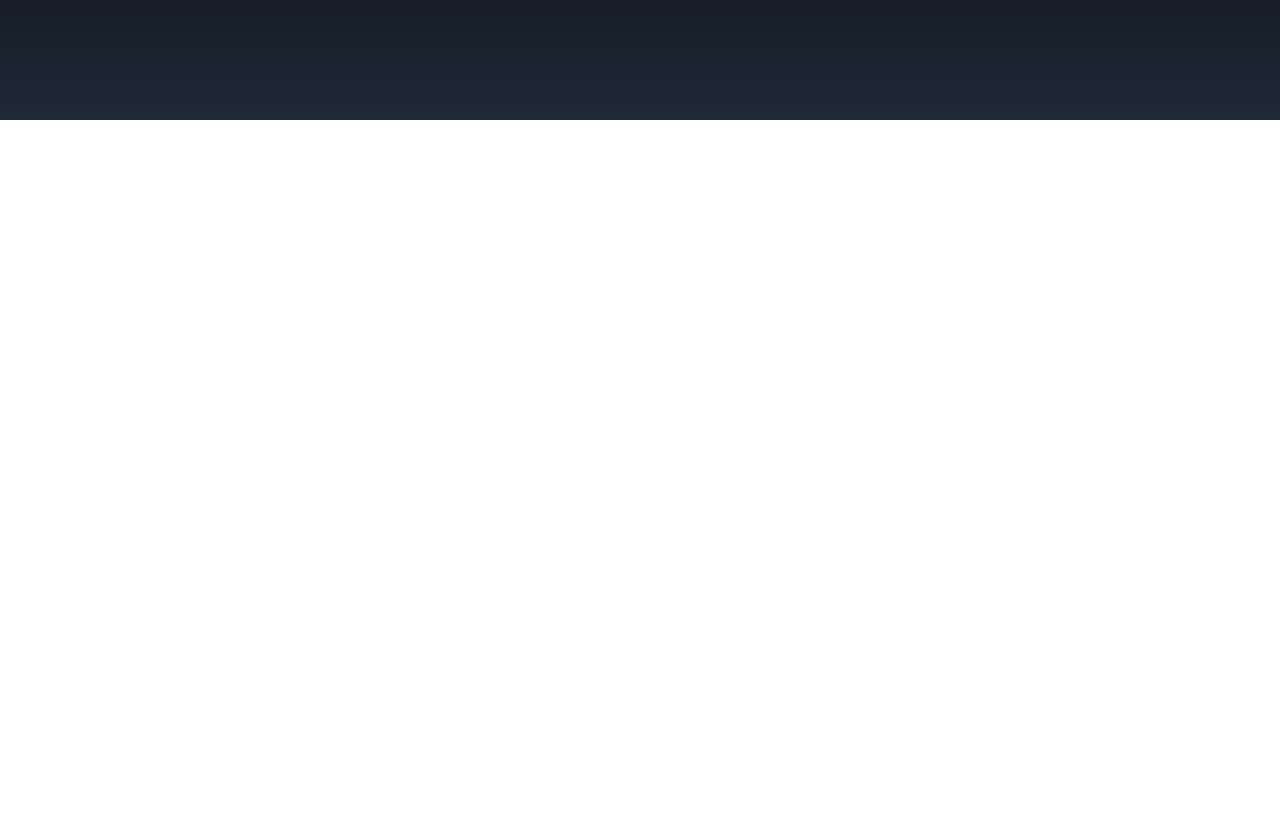
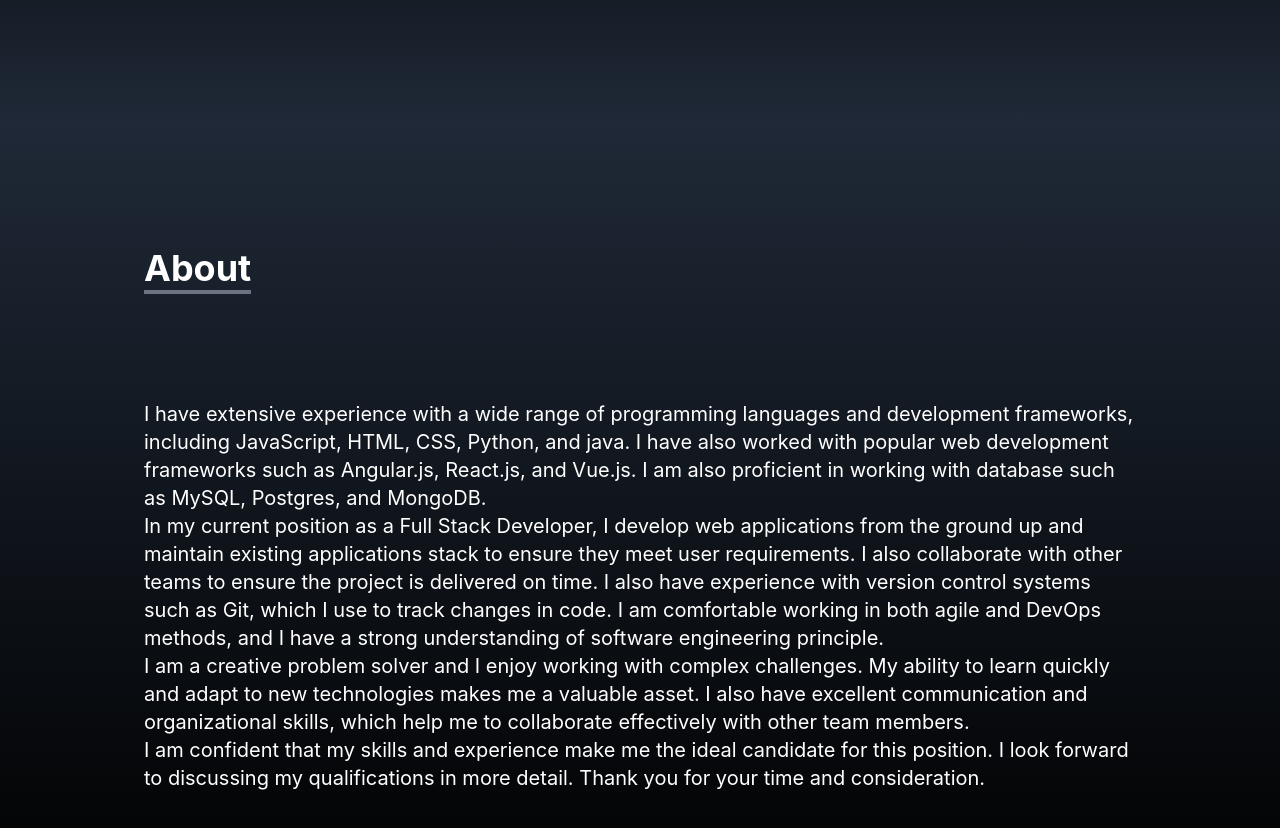
Before and after one commit to tafonhubertnwana/My-portfolio, a React (Create React App) app in the folder my-portfolio/: page / in a window 1280 px wide. Shown: the part 680-1508 px from the top of the page. Before the commit the page ends 800 px from the top, so only its background shows below. Built offline with nearby package versions, Linux system fonts and the light colour scheme.

Commit message:
creating the about page

```diff
--- a/my-portfolio/src/components/About.jsx
+++ b/my-portfolio/src/components/About.jsx
@@ -1,8 +1,29 @@
-import react from "react";
+
 
 const About = () => {
   return (
     <>
+      <div name="about" className="w-full h-screen bg-gradient-to-b from-gray-800 to-black text-white">
+        <div className=" max-w-screen-lg p-4 mx-auto flex flex-col justify-center w-full h-full">
+          <div className="pb-8">
+            <p className="text-4xl font-bold inline border-b-4 border-gray-500">
+              About
+            </p>
+          </div>
+
+          <p className="text-xl mt-20">
+
+            I have extensive experience with a wide range of programming languages and development frameworks, including JavaScript, HTML, CSS, Python, and java. I have also worked with popular web development frameworks such as Angular.js, React.js, and Vue.js. I am also proficient in working with database such as MySQL, Postgres, and MongoDB.
+              <br />
+            In my current position as  a Full Stack Developer, I develop web applications from the ground up and maintain existing applications stack to ensure they meet user requirements. I also collaborate with other teams to ensure the project is delivered on time. I also have experience with version control systems such as Git, which I use to track changes in code. I am comfortable working in both agile and DevOps methods, and I have a strong understanding of software engineering principle.
+              <br />
+            I am a creative problem solver and I enjoy working with complex challenges. My ability to learn quickly and adapt to new technologies makes me a valuable asset. I also have excellent communication and organizational skills, which help me to collaborate effectively with other team members.
+              <br />
+            I am confident that my skills and experience make me the ideal candidate for this position. I look forward to discussing my qualifications in more detail. Thank you for your time and consideration.
+
+          </p>
+        </div>
+      </div>
 
 
     </>
```
